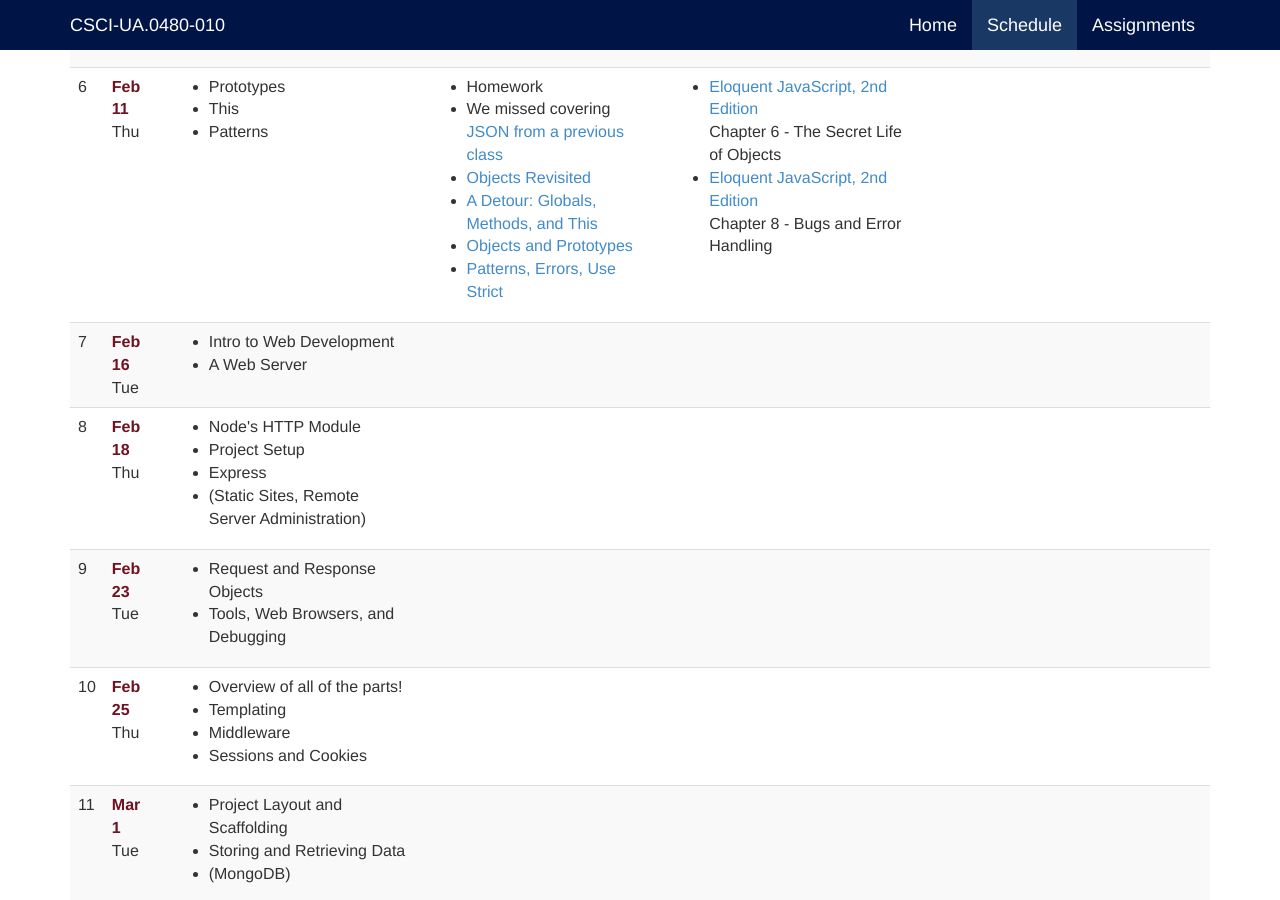
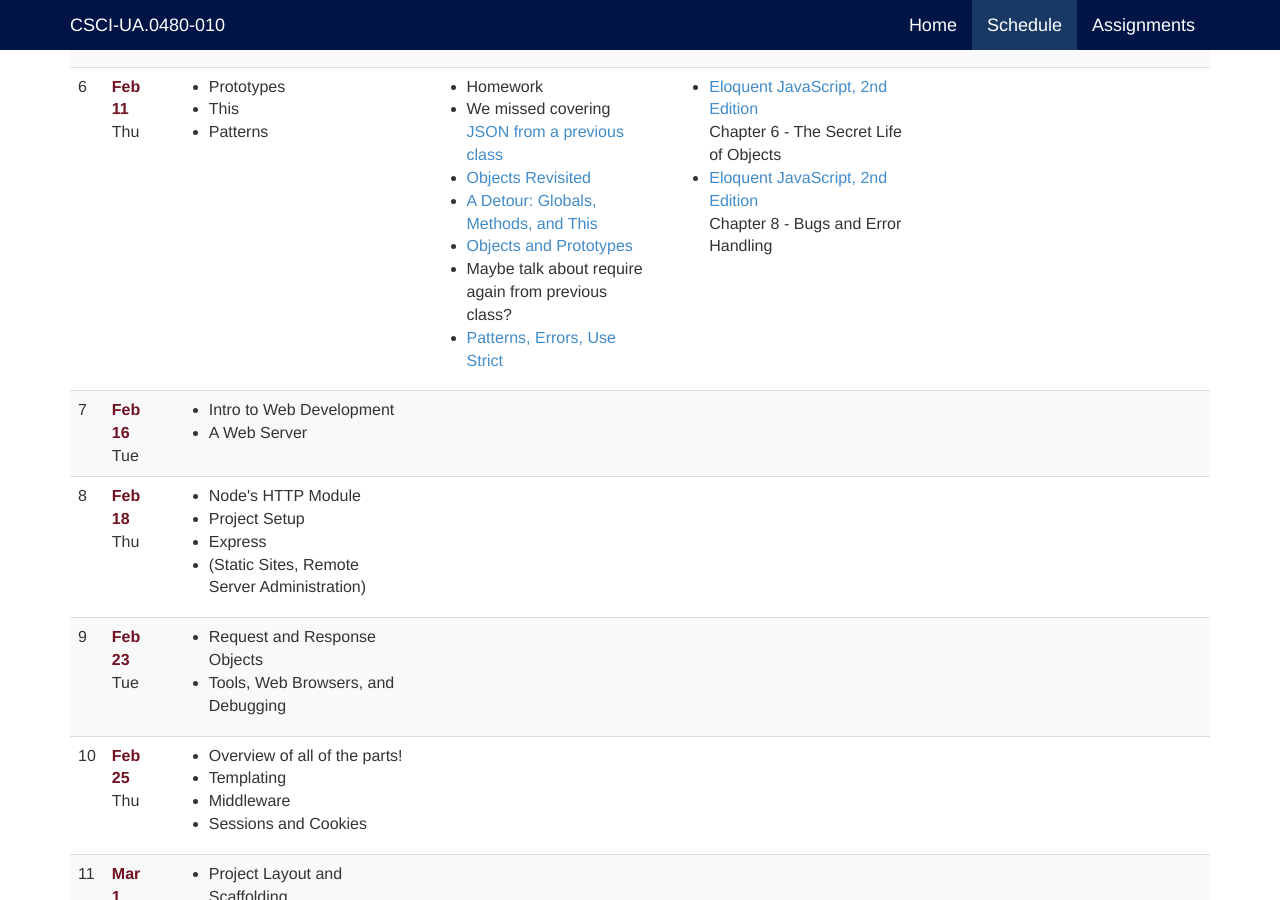
Before and after one commit to jl4282/csci-ua.0480-spring2016-010, a Jekyll site: the page built from schedule.markdown, in a window 1280 px wide and 900 px high, scrolled down 1183 px. Built offline with Jekyll 4.4.1, drawn with Linux system fonts in a browser that asks for light colours.

Commit message:
add note to class 6

```diff
--- a/_includes/schedule/06.markdown
+++ b/_includes/schedule/06.markdown
@@ -4,6 +4,7 @@
 * [Objects Revisited](slides/06/objects-prototypes.html)
 * [A Detour: Globals, Methods, and This](slides/06/globals-methods-this.html)
 * [Objects and Prototypes](slides/06/prototypes.html)
+* Maybe talk about require again from previous class?
 * [Patterns, Errors, Use Strict](slides/06/patterns-errors-strict.html)
 </td>
 	<td markdown="block">
```
